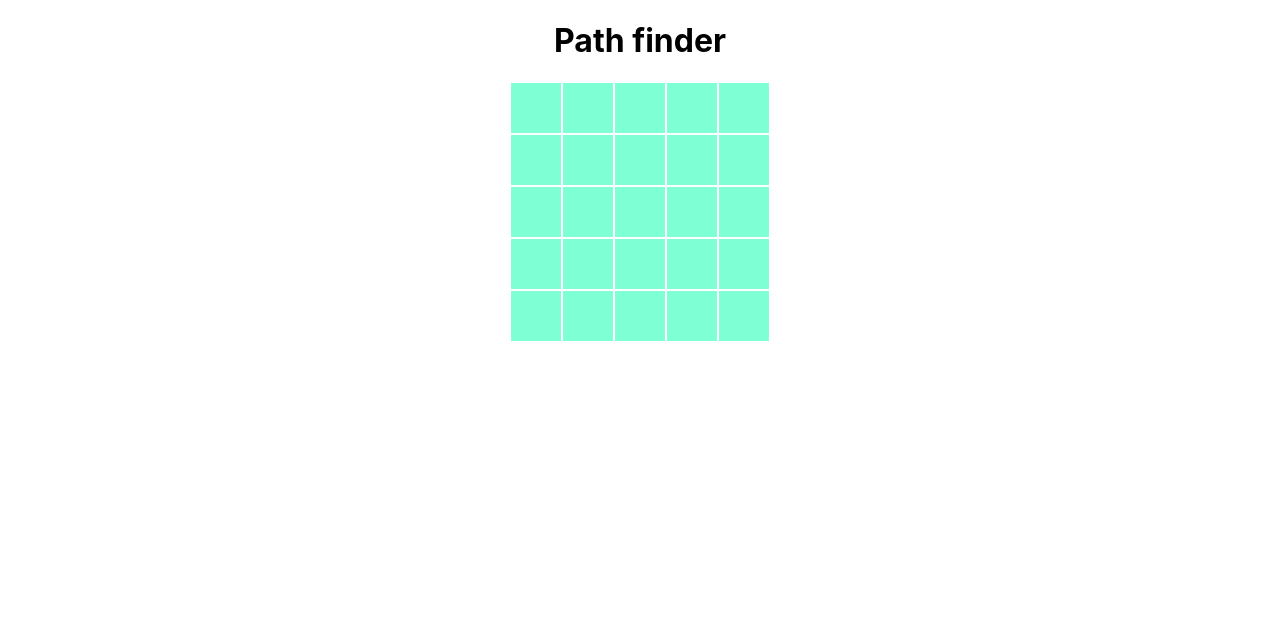
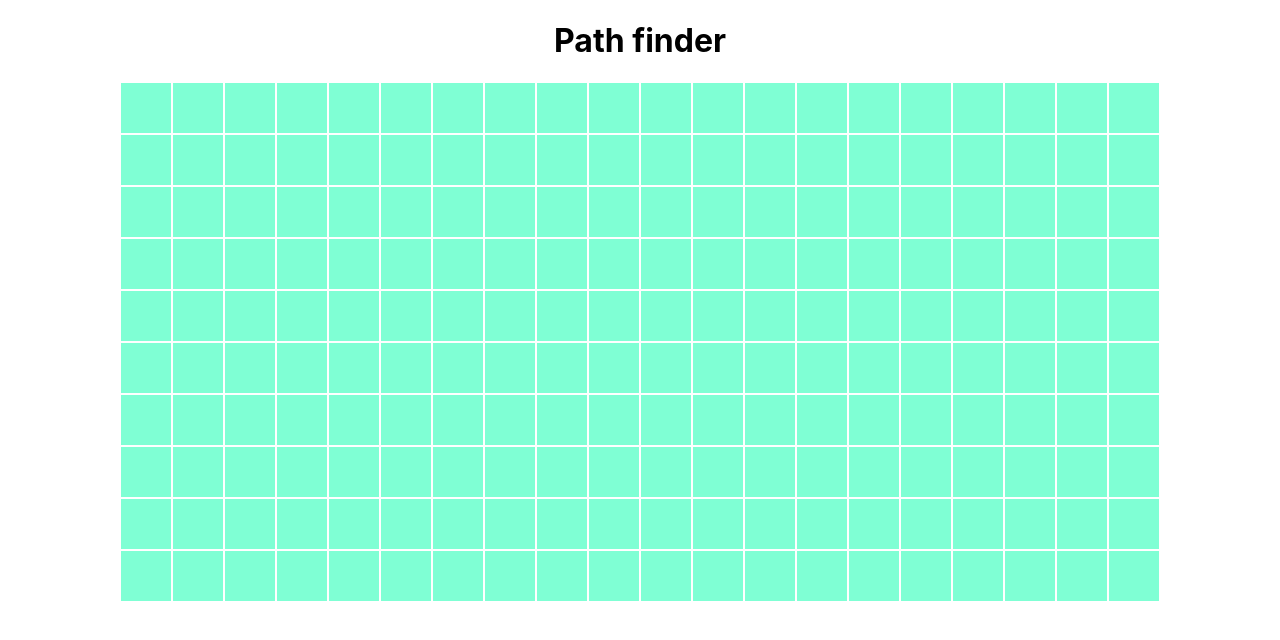
Before and after one commit to 0x4bd0/path-finding-visualizer, a React (Create React App) app: page / in a window 1280 px wide. Shown: the top 640 px of the page. Built offline with nearby package versions, Linux system fonts and the light colour scheme.

Commit message:
fix stuff

```diff
--- a/src/comps/pathFinder.jsx
+++ b/src/comps/pathFinder.jsx
@@ -1,43 +1,47 @@
 import { useEffect, useState } from 'react';
 import Bloc from './bloc';
 
-const initialCols = 5;
-const initialRows = 5;
+const initialCols = 20;
+const initialRows = 10;
+
+let startBlocRow, startBlocCol, endBlocRow, endBlocCol;
+startBlocRow = startBlocCol = 0;
+endBlocCol = initialCols - 1;
+endBlocRow = initialRows - 1;
 
 const PathFinder = () => {
     const [grid, setgrid] = useState([]);
+    console.log(grid);
     useEffect(() => {
 			generateGrid();
     }, []);
 	const generateGrid = () => {
-		const grid = new Array(initialCols)
+		const grid = new Array(initialRows)
 			.fill(null)
-			.map((item) => new Array(initialRows).fill(null));
+			.map((item) => new Array(initialCols).fill(null));
 
-		for (let i = 0; i < initialCols; i++) {
-			for (let j = 0; j < initialRows; j++) {
-				grid[i][j] = renderBloc(i, j);
+		for (let i = 0; i < initialRows; i++) {
+			for (let j = 0; j < initialCols; j++) {
+				grid[i][j] = new renderBloc(i, j);
 			}
 		}
 
 		setgrid(grid);
 	};
 
-	const renderBloc = (i, j) => {
-		return {
-			x: i,
-			y: j,
-			a: 0,
-			b: 0,
-			c: 0,
-		};
+    function renderBloc(i, j) {
+			this.x = i;
+			this.y = j;
+			this.isStart = this.x === startBlocRow && this.y === startBlocCol;
+			this.isEnd = this.x === endBlocRow && this.y === endBlocCol;
+			this.a = 0;
+			this.b = 0;
+			this.c = 0;
 		};
 
     const renderBlocs = (
 			<div>
-            {
-                grid.map((row, index) => {
-                    console.log(index);
+				{grid.map((row, index) => {
 					return (
 						<div key={index} className='blocRow'>
 							{row.map((col, colIndex) => (
@@ -45,10 +49,9 @@ const PathFinder = () => {
 							))}
 						</div>
 					);
-                })
-            }
+				})}
 			</div>
-    )
+		);
     return (
 			<div className="pContainer">
 				<h1>Path finder</h1>
```
Lines whose indentation alone changed are shown as unchanged.
